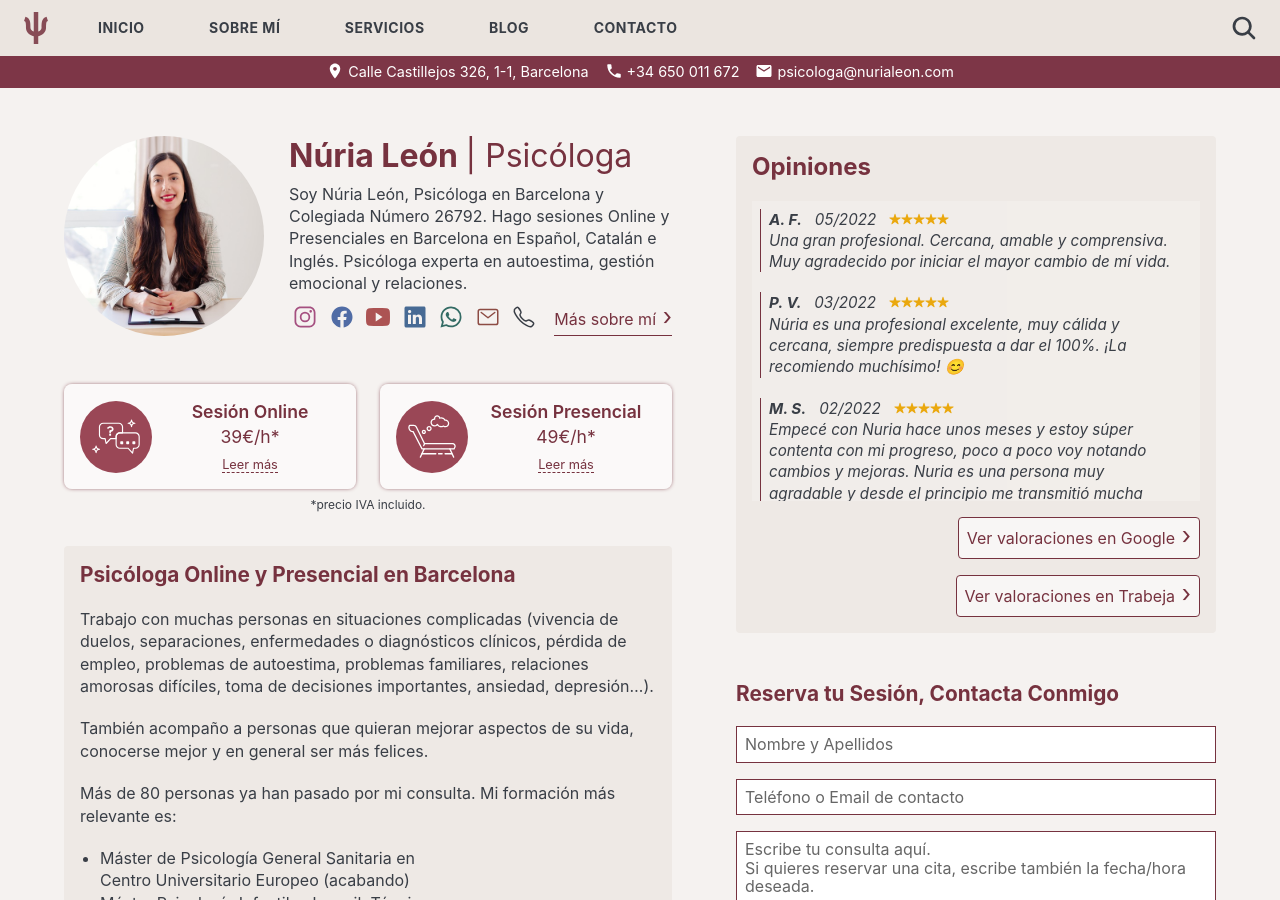
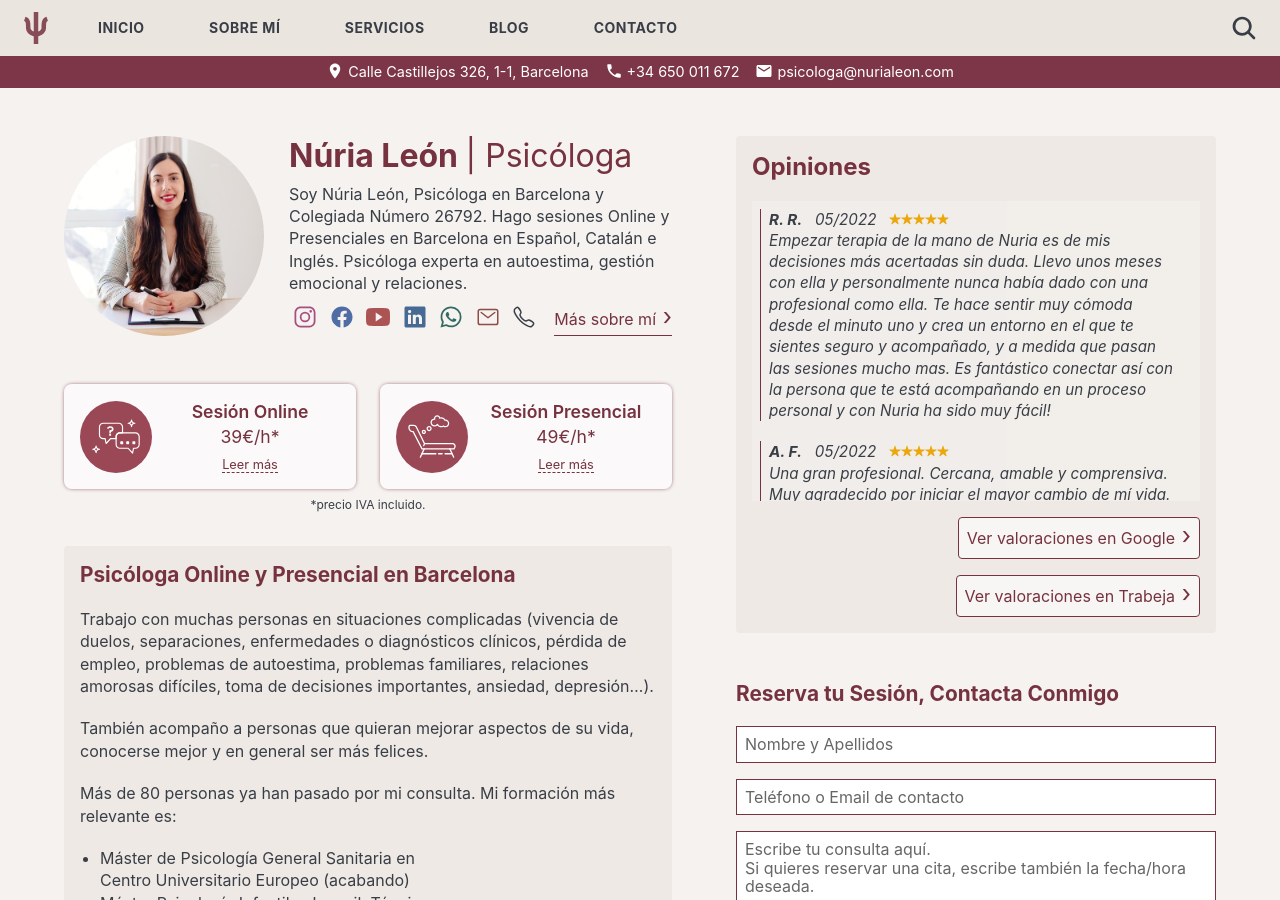
Before and after one commit to nurialeonsallent/nurialeon.com, a Jekyll site: the page built from index.html, in a window 1280 px wide and 900 px high. Built offline with Jekyll 4.4.1, drawn with Linux system fonts in a browser that asks for light colours.

Commit message:
RR review

```diff
--- a/_data/reviews.yml
+++ b/_data/reviews.yml
@@ -1,3 +1,8 @@
+- name: R. R.
+  score: 5
+  date: 05/2022
+  text: Empezar terapia de la mano de Nuria es de mis decisiones más acertadas sin duda. Llevo unos meses con ella y personalmente nunca había dado con una profesional como ella. Te hace sentir muy cómoda desde el minuto uno y crea un entorno en el que te sientes seguro y acompañado, y a medida que pasan las sesiones mucho mas. Es fantástico conectar así con la persona que te está acompañando en un proceso personal y con Nuria ha sido muy fácil!
+
 - name: A. F.
   score: 5
   date: 05/2022
```
